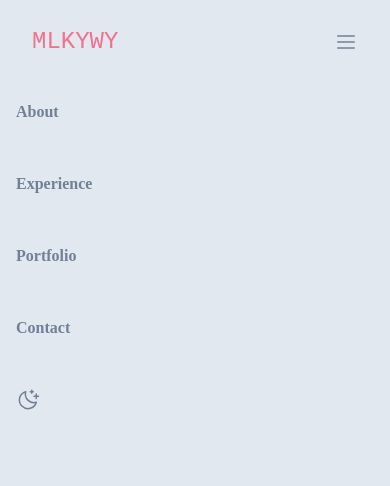
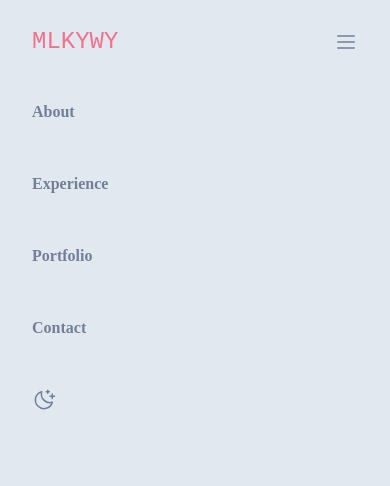
Before and after one commit to mlkywy/mlkywy.github.io, a React (Create React App) app: page / in a window 390 px wide. Both pictures are taken after a click on the button 346 px from the left and 42 px from the top of the page. Shown: the top 486 px of the page. Built offline with nearby package versions, Linux system fonts and the light colour scheme.

Commit message:
Fixed mobile menu alignment

```diff
--- a/src/components/Buttons/index.js
+++ b/src/components/Buttons/index.js
@@ -4,7 +4,7 @@ import { Link } from "react-scroll";
 export const NavLink = (props) => {
   return (
     <Link to={props.link}>
-      <button className="w-screen lg:w-auto md:w-auto flex items-center px-4 py-6 font-bold bg-light1 dark:bg-dark1 text-middle focus:text-dark1 focus:dark:text-light2 focus:border-b-4 focus:pb-5 border-accent">
+      <button className="w-screen lg:w-auto md:w-auto flex items-center px-8 lg:px-4 md:px-4 py-6 font-bold bg-light1 dark:bg-dark1 text-middle focus:text-dark1 focus:dark:text-light2 focus:border-b-4 focus:pb-5 border-accent">
         {props.option}
       </button>
     </Link>
--- a/src/components/ThemeToggle/index.js
+++ b/src/components/ThemeToggle/index.js
@@ -6,7 +6,7 @@ const Toggle = () => {
   const { theme, setTheme } = React.useContext(ThemeContext);
 
   return (
-    <div className="pr-4 pl-4 pt-6 pb-6 w-screen lg:w-auto md:w-auto bg-light1 dark:bg-dark1">
+    <div className="px-8 lg:px-4 md:px-4 py-6 w-screen lg:w-auto md:w-auto bg-light1 dark:bg-dark1">
       {theme === "dark" ? (
         <Sun
           onClick={() => setTheme(theme === "dark" ? "light" : "dark")}
```
